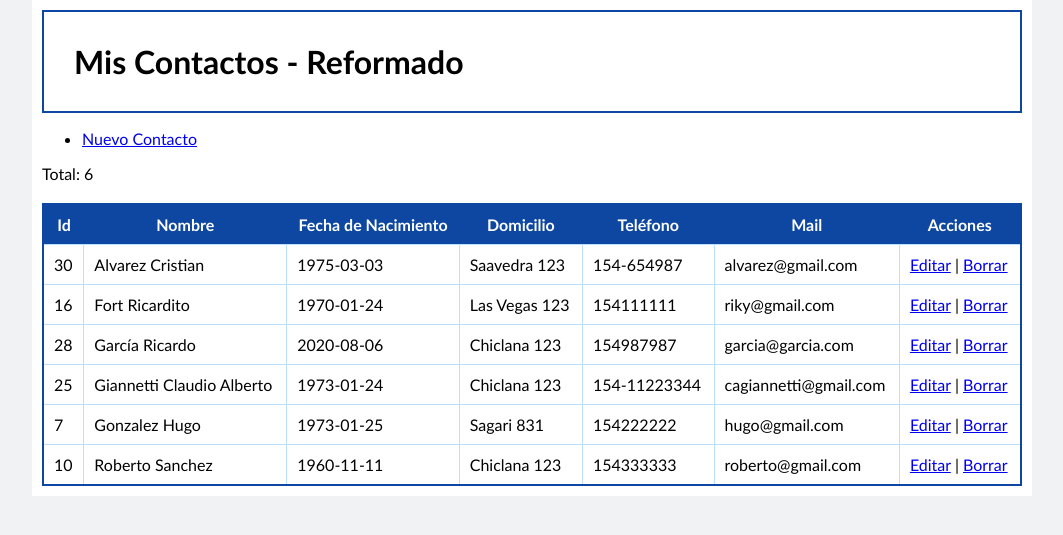
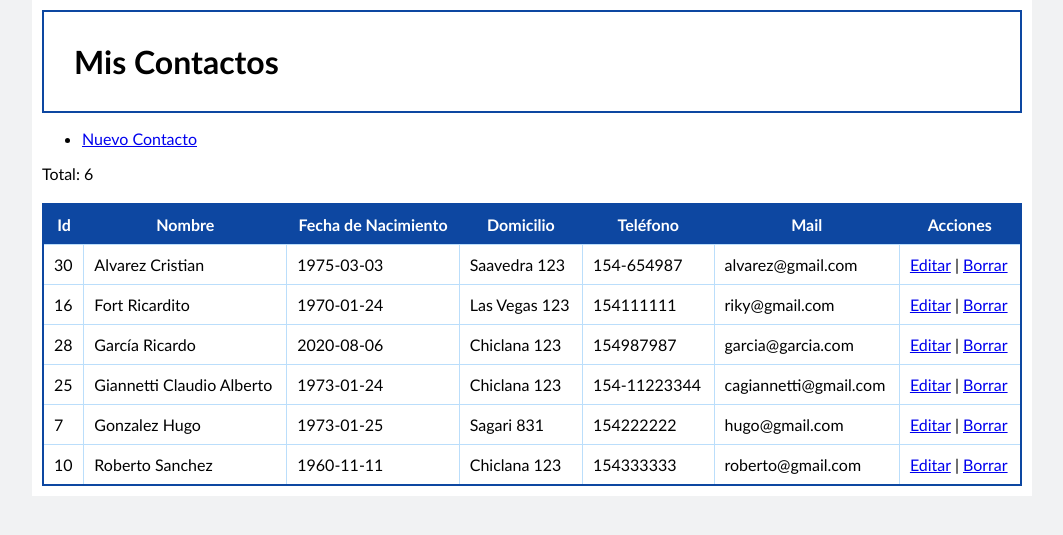
Before and after one commit to cagiannetti/agenda-app, a PHP site: page / in a window 1280 px wide. Shown: the top 535 px of the page, without its empty margins (108-1171 px from the left). Run offline with PHP 8.4, Linux system fonts and the light colour scheme; data comes from the database, SQL or seed files in the repository.

Commit message:
vuelta atras

```diff
--- a/index.php
+++ b/index.php
@@ -11,7 +11,7 @@
 
 <div class="contenedor">
 
-	<h1>Mis Contactos - Reformado</h1>
+	<h1>Mis Contactos</h1>
 
 	<nav>
 		<ul>
```
